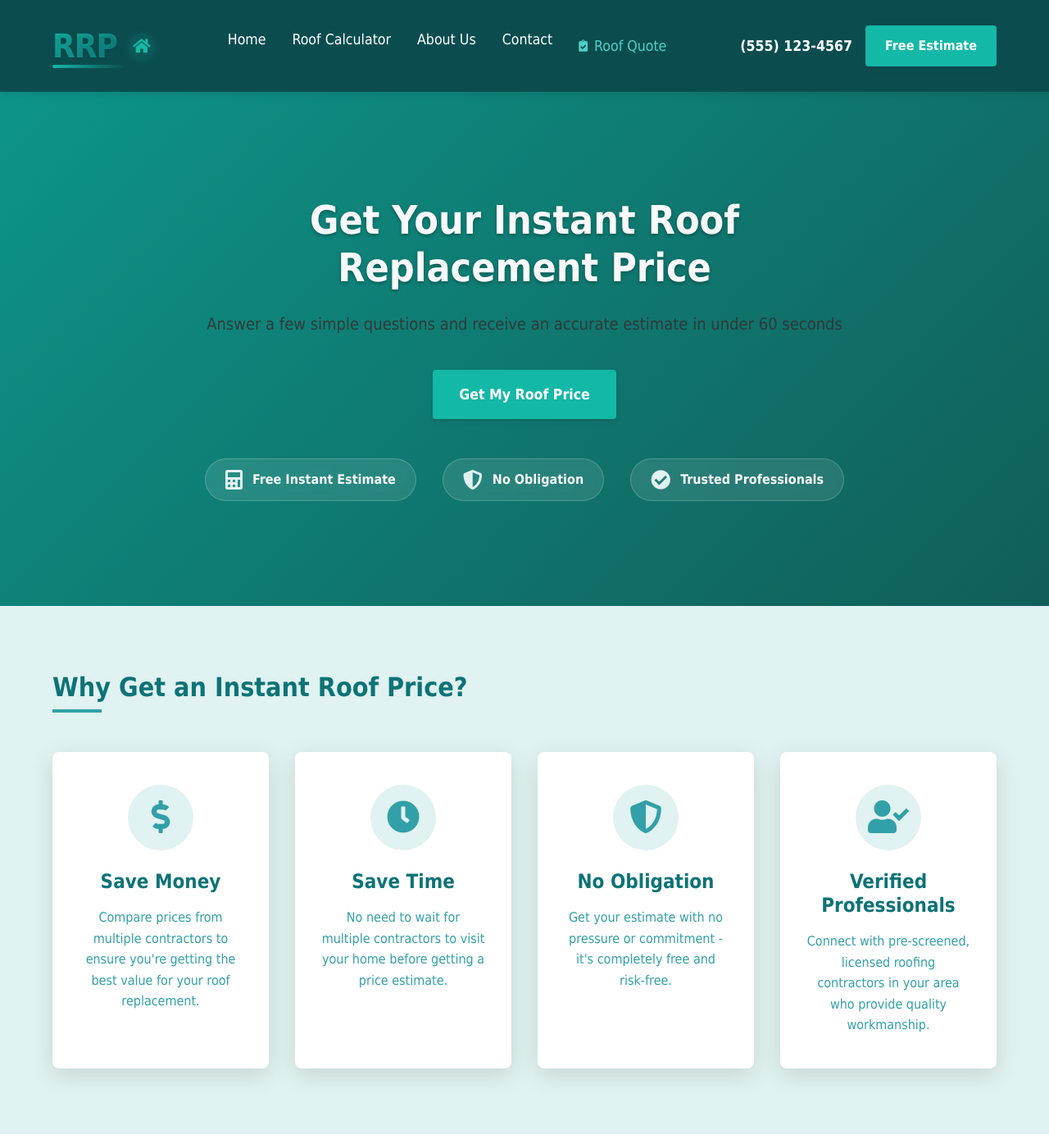
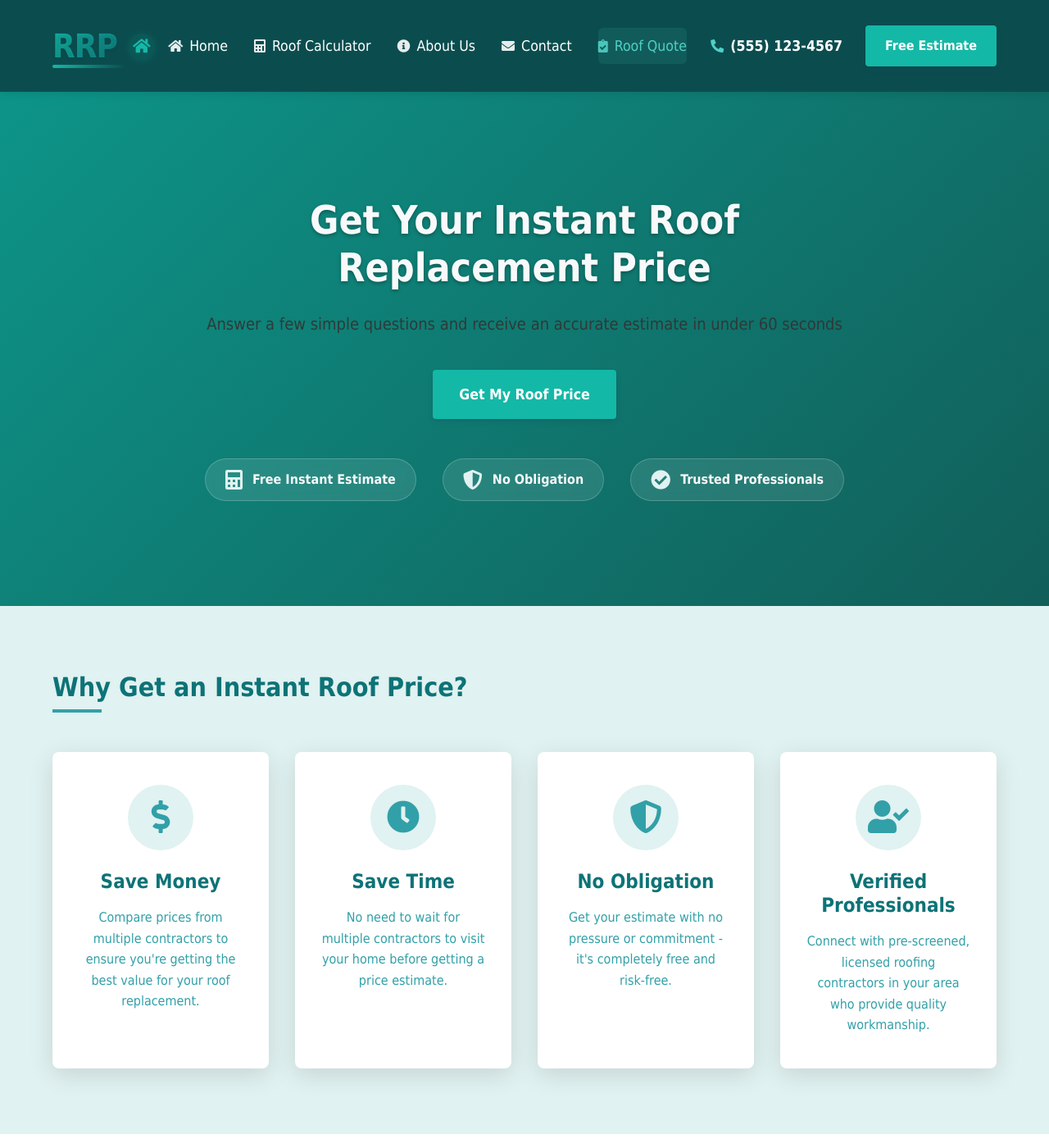
Before and after one commit to tim-amredev/replacement-roof-pa, a Jekyll site: the page built from index.html, in a window 1280 px wide and 1400 px high. Shown: the whole window at 82% size. Built offline with Jekyll 4.4.1, drawn with Linux system fonts in a browser that asks for light colours; some web fonts are replaced.

Commit message:
Update header.html

```diff
--- a/_includes/header.html
+++ b/_includes/header.html
@@ -9,15 +9,43 @@
     </div>
     <nav class="main-nav">
       <ul class="nav-links">
-          <li><a href="{{ site.baseurl }}/">Home</a></li>
-          <li><a href="{{ site.baseurl }}/calculator">Roof Calculator</a></li>
-          <li><a href="{{ site.baseurl }}/about">About Us</a></li>
-          <li><a href="{{ site.baseurl }}/contact">Contact</a></li>
-          <li><a href="{{ site.baseurl }}/roof-questionnaire" class="quote-link"><i class="fas fa-clipboard-check"></i> Roof Quote</a></li>
+        <li>
+          <a href="{{ site.baseurl }}/" class="nav-link">
+            <i class="fas fa-home"></i>
+            <span>Home</span>
+          </a>
+        </li>
+        <li>
+          <a href="{{ site.baseurl }}/calculator" class="nav-link">
+            <i class="fas fa-calculator"></i>
+            <span>Roof Calculator</span>
+          </a>
+        </li>
+        <li>
+          <a href="{{ site.baseurl }}/about" class="nav-link">
+            <i class="fas fa-info-circle"></i>
+            <span>About Us</span>
+          </a>
+        </li>
+        <li>
+          <a href="{{ site.baseurl }}/contact" class="nav-link">
+            <i class="fas fa-envelope"></i>
+            <span>Contact</span>
+          </a>
+        </li>
+        <li>
+          <a href="{{ site.baseurl }}/roof-questionnaire" class="nav-link quote-link">
+            <i class="fas fa-clipboard-check"></i>
+            <span>Roof Quote</span>
+          </a>
+        </li>
       </ul>
     </nav>
     <div class="header-contact">
-        <a href="tel:{{ site.phone }}" class="phone-number">{{ site.phone }}</a>
+      <a href="tel:{{ site.phone }}" class="phone-link">
+        <i class="fas fa-phone-alt"></i>
+        <span>{{ site.phone }}</span>
+      </a>
       <a href="{{ site.baseurl }}/roof-questionnaire" class="btn btn-primary">Free Estimate</a>
     </div>
   </div>
@@ -92,23 +120,91 @@
   box-shadow: 0 4px 12px rgba(20, 184, 166, 0.3);
 }
 
-.site-header.scrolled .logo-text {
-  font-size: 2.2rem;
+.nav-links {
+  list-style: none;
+  display: flex;
+  gap: 2rem;
+  margin: 0;
+  padding: 0;
 }
 
-.site-header.scrolled .logo-icon {
-  width: 26px;
-  height: 26px;
+.nav-link {
+  color: white;
+  text-decoration: none;
+  font-weight: 500;
+  font-size: 1.1rem;
+  display: flex;
+  align-items: center;
+  gap: 0.5rem;
+  padding: 0.5rem 0.75rem;
+  border-radius: 6px;
+  transition: all 0.3s ease;
+}
+
+.nav-link i {
+  font-size: 1rem;
+  opacity: 0.9;
+  transition: transform 0.3s ease;
+}
+
+.nav-link:hover {
+  background-color: rgba(255, 255, 255, 0.1);
+  transform: translateY(-2px);
+}
+
+.nav-link:hover i {
+  transform: translateY(-1px);
+}
+
+.quote-link {
+  color: #4fd1c5 !important;
+  font-weight: 700;
+  background-color: rgba(79, 209, 197, 0.1);
+}
+
+.quote-link:hover {
+  background-color: rgba(79, 209, 197, 0.2);
+}
+
+.phone-link {
+  color: white;
+  text-decoration: none;
+  font-weight: 600;
+  font-size: 1.1rem;
+  display: flex;
+  align-items: center;
+  gap: 0.5rem;
+  padding: 0.5rem 0.75rem;
+  border-radius: 6px;
+  transition: all 0.3s ease;
+}
+
+.phone-link i {
+  color: #4fd1c5;
   font-size: 1rem;
 }
 
-@media (max-width: 992px) {
-  .logo-text {
-    font-size: 2.2rem;
+.phone-link:hover {
+  background-color: rgba(255, 255, 255, 0.1);
+  transform: translateY(-2px);
+  color: white;
 }
 
-  .site-header.scrolled .logo-text {
-    font-size: 2rem;
+@media (max-width: 992px) {
+  .nav-links {
+    flex-direction: column;
+    gap: 1rem;
+  }
+
+  .nav-link {
+    padding: 0.75rem 1rem;
+    width: 100%;
+  }
+
+  .phone-link {
+    padding: 0.75rem 1rem;
+    width: 100%;
+    justify-content: center;
   }
 }
 
@@ -117,30 +213,13 @@
     font-size: 2rem;
   }
 
-  .site-header.scrolled .logo-text {
-    font-size: 1.8rem;
+  .header-contact {
+    width: 100%;
   }
 
-  .logo-icon {
-    width: 26px;
-    height: 26px;
-    font-size: 1rem;
+  .header-contact .btn {
+    width: 100%;
+    text-align: center;
   }
 }
-
-.quote-link {
-  color: var(--teal-accent-light) !important;
-  font-weight: 700;
-  display: flex;
-  align-items: center;
-  gap: 0.5rem;
-}
-
-.quote-link i {
-  font-size: 0.9rem;
-}
-
-.quote-link:hover {
-  color: white !important;
-}
 </style>
```
Lines whose indentation alone changed are shown as unchanged.
